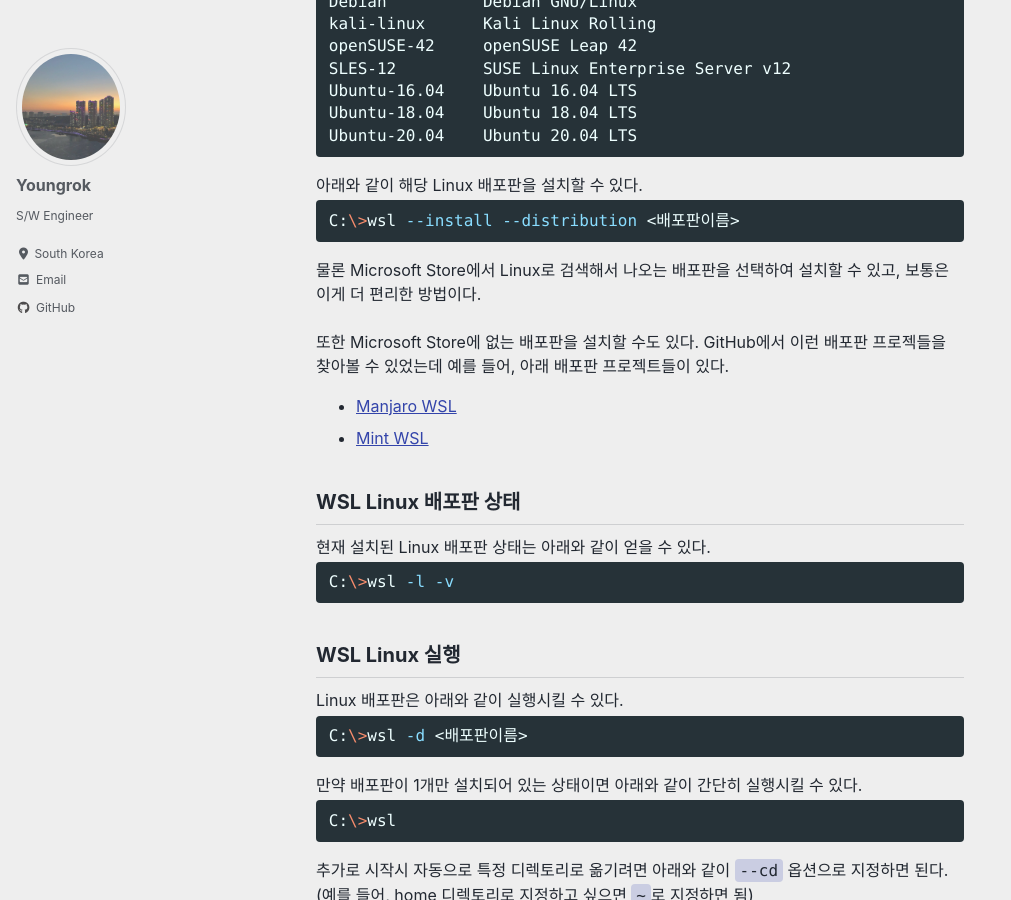
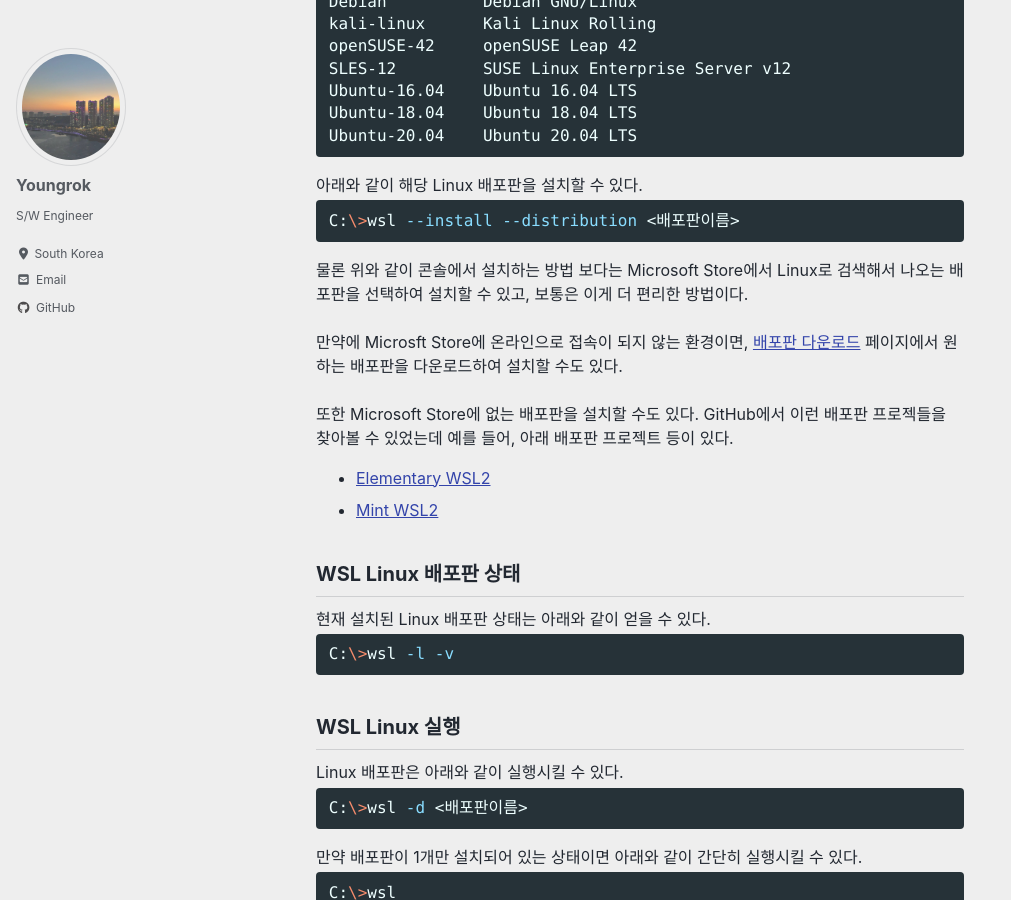
Before and after one commit to yrpark99/yrpark99.github.io, a Jekyll site: the page built from _posts/2021-10-06-windows11_wsl2.md, in a window 1280 px wide and 900 px high, scrolled down 2422 px. Shown: the whole window, without its empty margins (0-1011 px from the left). Built offline with Jekyll 4.4.1, drawn with Linux system fonts in a browser that asks for light colours; cached includes are drawn as plain includes; nearby versions of some CDN libraries; some web fonts are replaced.

Commit message:
Add repo post

````diff
--- a/_posts/2021-10-06-windows11_wsl2.md
+++ b/_posts/2021-10-06-windows11_wsl2.md
@@ -88,12 +88,16 @@ Ubuntu-20.04    Ubuntu 20.04 LTS
 ```shell
 C:\>wsl --install --distribution <배포판이름>
 ```
-물론 Microsoft Store에서 Linux로 검색해서 나오는 배포판을 선택하여 설치할 수 있고, 보통은 이게 더 편리한 방법이다.
+물론 위와 같이 콘솔에서 설치하는 방법 보다는 Microsoft Store에서 Linux로 검색해서 나오는 배포판을 선택하여 설치할 수 있고, 보통은 이게 더 편리한 방법이다.
 
 <br>
-또한 Microsoft Store에 없는 배포판을 설치할 수도 있다. GitHub에서 이런 배포판 프로젝들을 찾아볼 수 있었는데 예를 들어, 아래 배포판 프로젝트들이 있다.
-- [Manjaro WSL](https://github.com/sileshn/ManjaroWSL)
-- [Mint WSL](https://github.com/sileshn/LinuxmintWSL)
+만약에 Microsft Store에 온라인으로 접속이 되지 않는 환경이면, [배포판 다운로드](https://docs.microsoft.com/ko-kr/windows/wsl/install-manual#downloading-distributions) 페이지에서 원하는 배포판을 다운로드하여 설치할 수도 있다.
+
+<br>
+또한 Microsoft Store에 없는 배포판을 설치할 수도 있다. GitHub에서 이런 배포판 프로젝들을 찾아볼 수 있었는데 예를 들어, 아래 배포판 프로젝트 등이 있다.
+
+- [Elementary WSL2](https://github.com/sileshn/ElementaryWSL2)
+- [Mint WSL2](https://github.com/sileshn/LinuxmintWSL2)
 
 ## WSL Linux 배포판 상태
 현재 설치된 Linux 배포판 상태는 아래와 같이 얻을 수 있다.
````
Also changed, not shown: _posts/2022-06-10-virtualbox_tip.md (+3 -3 lines), _posts/2022-06-20-repo_test.md (added, +100 -0 lines).
